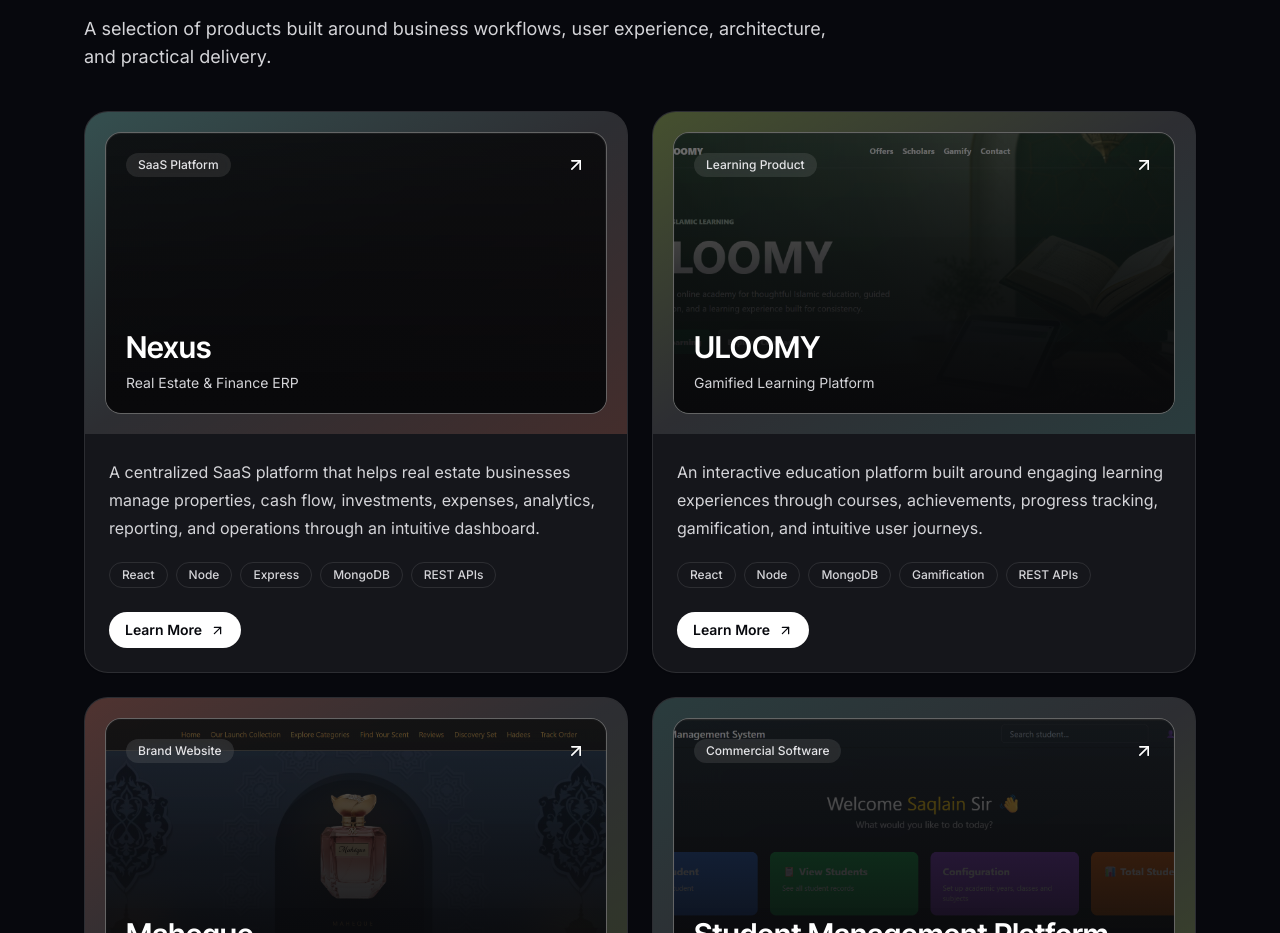
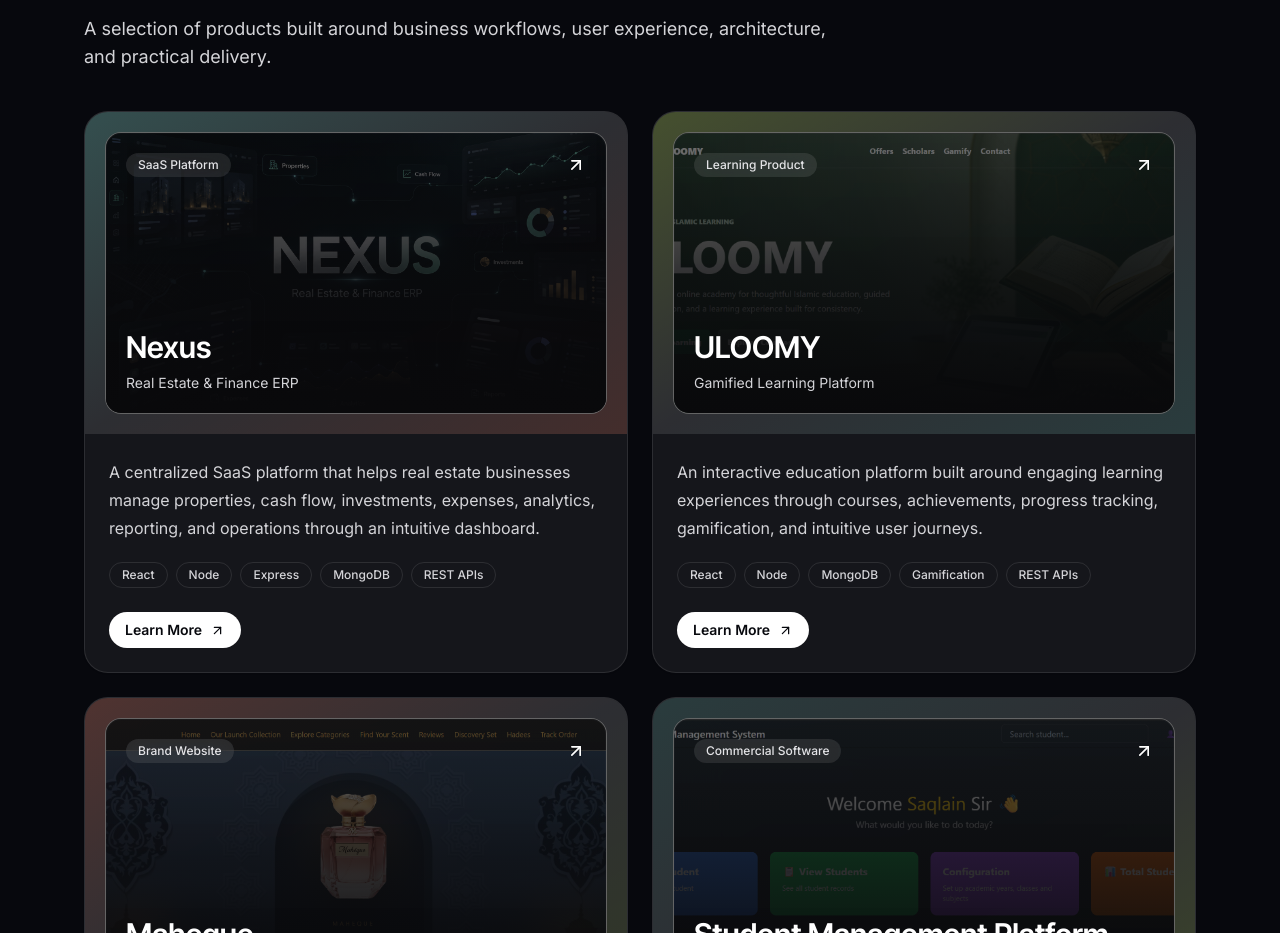
Before and after one commit to SaqlainAshrafKhan/saqlainashrafkhan.github.io, a React (Vite) app: page / in a window 1280 px wide. Shown: the part 1043-1976 px from the top of the page. Built offline with nearby package versions, Linux system fonts and the light colour scheme.

Commit message:
Add Nexus product cover

```diff
--- a/src/data/portfolio.js
+++ b/src/data/portfolio.js
@@ -76,6 +76,14 @@ export const products = [
     status: 'SaaS Platform',
     live: '',
     github: '',
+    coverImage: '/products/nexus/cover.png',
+    images: [
+      {
+        src: '/products/nexus/cover.png',
+        title: 'Concept Product Cover',
+        description: 'A safe visual summary of Nexus as a real estate and finance ERP without exposing private business data or internal workflows.',
+      },
+    ],
     highlights: ['Financial analytics', 'Investment tracking', 'Operational reporting', 'Role-ready architecture'],
     sections: {
       problem:
```
Also changed, not shown: public/products/nexus/cover.png (added).
